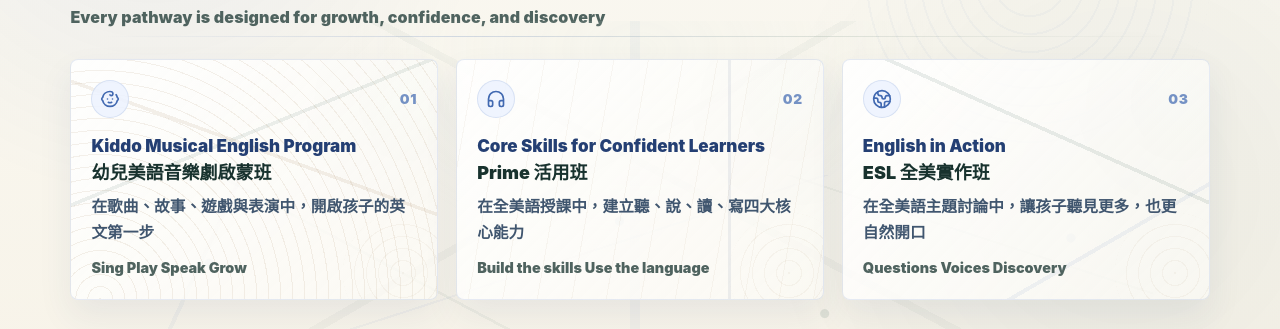
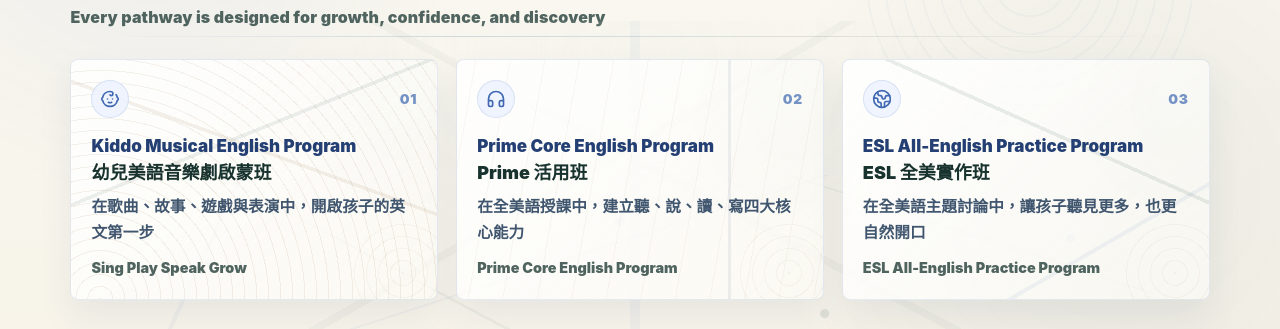
Before and after one commit to cjwjimmy/milton-official-website, a React (Vite) app: page / in a window 1280 px wide. Shown: the part 2700-3029 px from the top of the page. Built offline with nearby package versions, Linux system fonts and the light colour scheme.

Commit message:
Use English program names in course heroes

```diff
--- a/src/main.jsx
+++ b/src/main.jsx
@@ -186,18 +186,18 @@ const programPathways = [
   {
     stage: 'Prime',
     title: 'Prime 活用班',
-    english: 'Core Skills for Confident Learners',
+    english: 'Prime Core English Program',
     shortDesc: '在全美語授課中，建立聽、說、讀、寫四大核心能力',
-    quote: 'Build the skills Use the language',
+    quote: 'Prime Core English Program',
     icon: Headphones,
     href: '#/prime'
   },
   {
     stage: 'ESL',
     title: 'ESL 全美實作班',
-    english: 'English in Action',
+    english: 'ESL All-English Practice Program',
     shortDesc: '在全美語主題討論中，讓孩子聽見更多，也更自然開口',
-    quote: 'Questions Voices Discovery',
+    quote: 'ESL All-English Practice Program',
     icon: Globe2,
     href: '#/esl'
   }
@@ -1291,7 +1291,7 @@ function PrimePage() {
       <PageHero
         label="PRIME PROGRAM"
         title="Prime 活用班"
-        subtitle="Build the skills Use the language"
+        subtitle="Prime Core English Program"
         english=""
         desc={<><span className="hero-desc-english">All-English classes that build listening, speaking, reading, and writing skills</span><span>Prime 活用班以全美語授課為基礎，循序建立孩子聽、說、讀、寫四大核心能力，幫助孩子逐步累積真正能使用的英文實力</span></>}
         visual={<PrimeHeroMoments />}
@@ -1367,7 +1367,7 @@ function EslPage() {
       <PageHero
         label="ESL PROGRAM"
         title="ESL 全美實作班"
-        subtitle="Questions Voices Discovery"
+        subtitle="ESL All-English Practice Program"
         english=""
         desc={<><span className="hero-desc-english">All-English theme discussions that help children speak naturally through interaction</span><span>透過全美語授課與主題式團體討論，孩子在聆聽、回應、分享與合作中，累積更多真實使用英文的機會</span></>}
         className="esl-page-hero"
```
